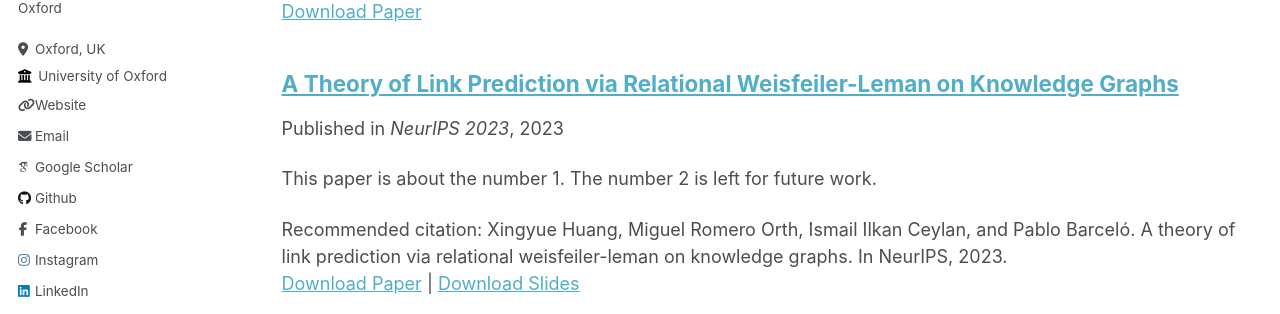
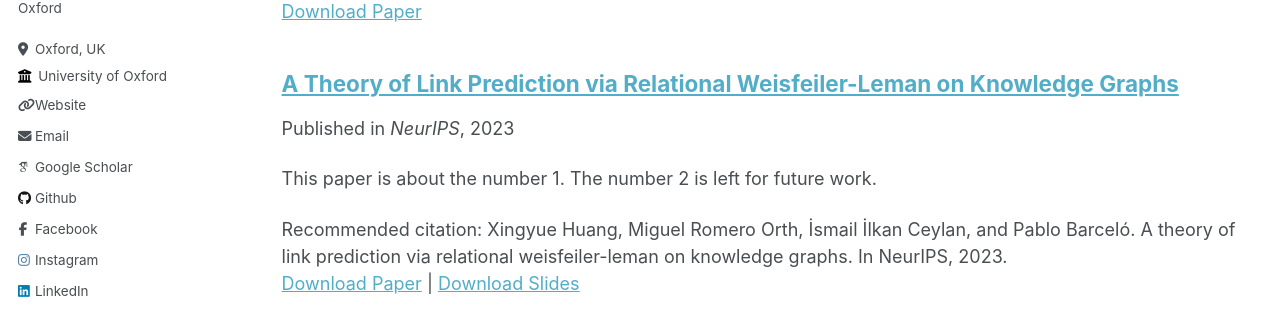
Before and after one commit to HxyScotthuang/HxyScotthuang.github.io, a Jekyll site: the page built from _pages/publications.md, in a window 1280 px wide and 900 px high. Shown: the part 395-709 px from the top of the window. Built offline with Jekyll 4.4.1, drawn with Linux system fonts in a browser that asks for light colours; some web fonts are replaced.

Commit message:
fix a bug

```diff
--- a/_publications/a-theory-of-link-prediction-via-relational-weisfeiler-leman-on-knowledge-graphs.md
+++ b/_publications/a-theory-of-link-prediction-via-relational-weisfeiler-leman-on-knowledge-graphs.md
@@ -4,8 +4,8 @@ collection: publications
 permalink: publications/a-theory-of-link-prediction-via-relational-weisfeiler-leman-on-knowledge-graphs.md
 excerpt: 'This paper is about the number 1. The number 2 is left for future work.'
 date: 2023-12-09
-venue: 'NeurIPS 2023'
+venue: 'NeurIPS'
 slidesurl: 'https://neurips.cc/media/neurips-2023/Slides/72690.pdf'
-paperurl: 'https://proceedings.neurips.cc/paper_files/paper/2023/hash/3eceb70f47690051d6769739fbf6294b-Abstract-Conference.html'
-citation: 'Xingyue Huang, Miguel Romero Orth,  ̇Ismail  ̇Ilkan Ceylan, and Pablo Barceló. A theory of link prediction via relational weisfeiler-leman on knowledge graphs. In NeurIPS, 2023.'
+paperurl: 'https://proceedings.neurips.cc/paper_files/paper/2023/file/3eceb70f47690051d6769739fbf6294b-Paper-Conference.pdf'
+citation: 'Xingyue Huang, Miguel Romero Orth, İsmail İlkan Ceylan, and Pablo Barceló. A theory of link prediction via relational weisfeiler-leman on knowledge graphs. In NeurIPS, 2023.'
 ---
```
